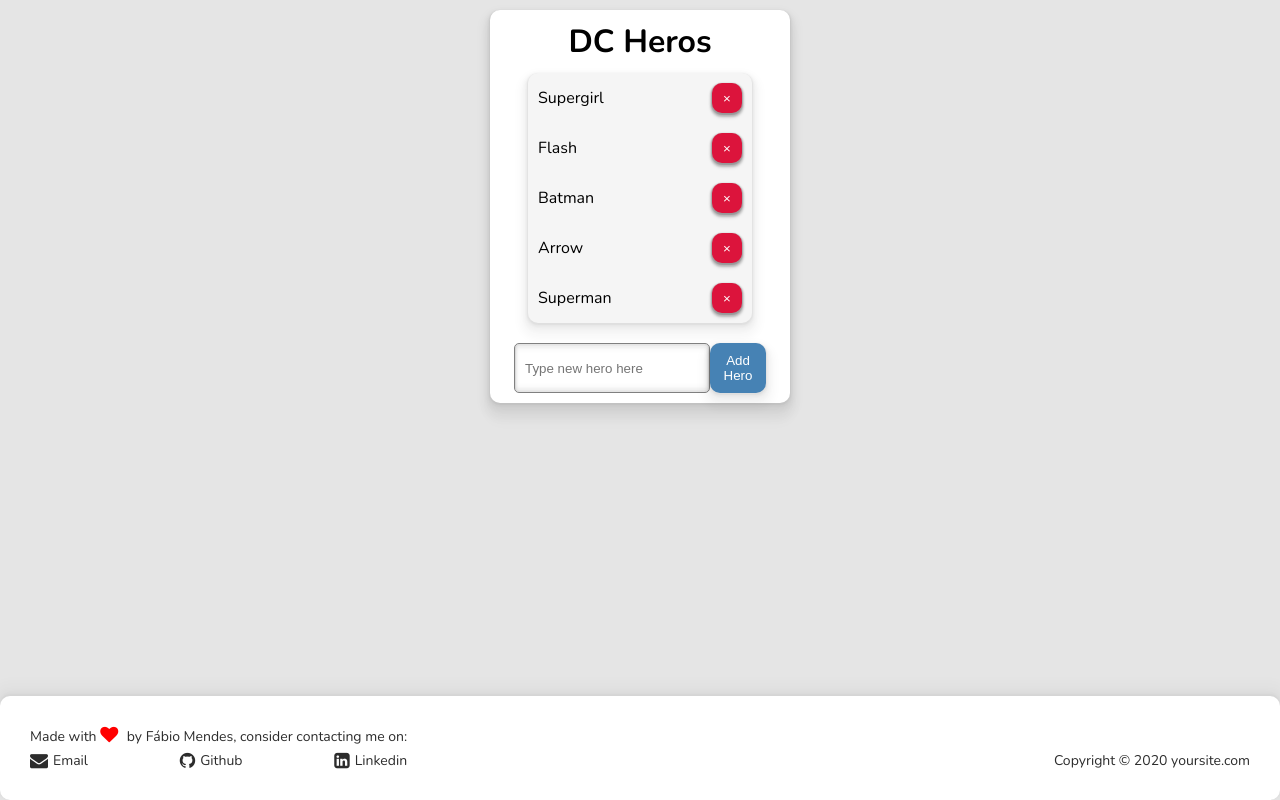
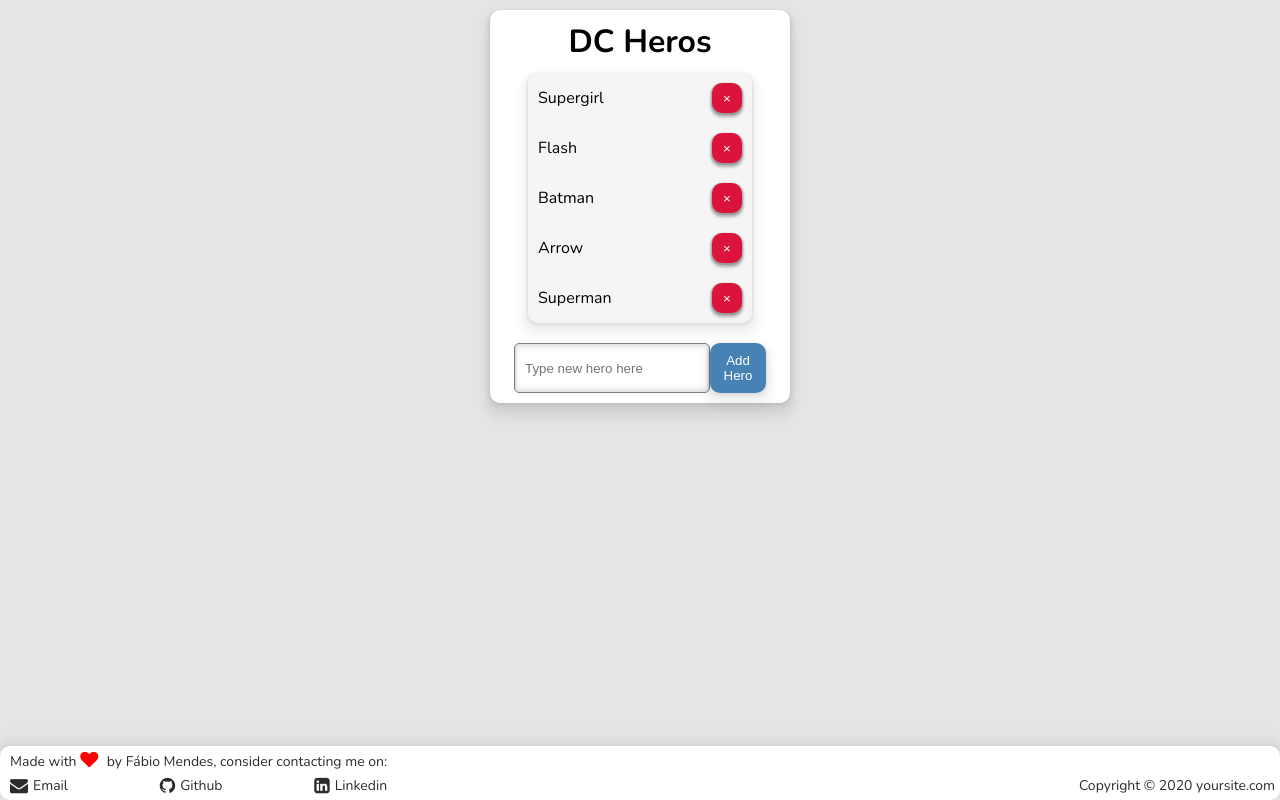
Before and after one commit to fabiobends/vue-3-dc-heros, a Vue app: page / in a window 1280 px wide. Built offline with nearby package versions, Linux system fonts and the light colour scheme.

Commit message:
Fix footer

```diff
--- a/src/components/Footer.vue
+++ b/src/components/Footer.vue
@@ -34,7 +34,7 @@ export default {
   background: white;
   color: #2c2c2c;
   width: 100vw;
-  padding: 30px;
+  padding: 5px;
   font-size: 14px;
   border-radius: 10px;
   box-shadow: 0px -1px 1px 1px rgba(0, 0, 0, 0.015),
@@ -73,4 +73,7 @@ i {
   margin-right: 5px;
 }
 
+.contact {
+  margin-left: 5px;
+}
 </style>
```
